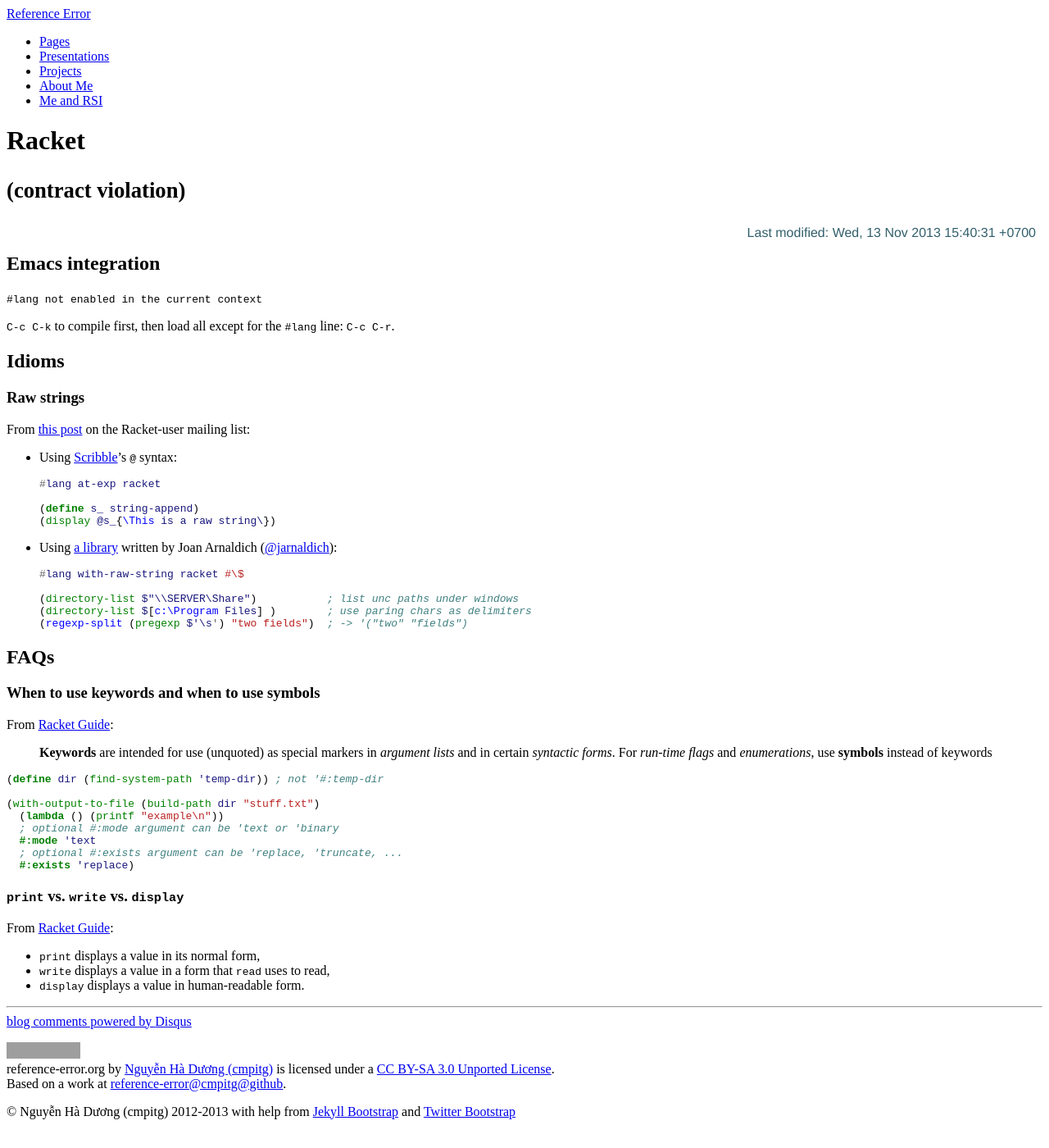
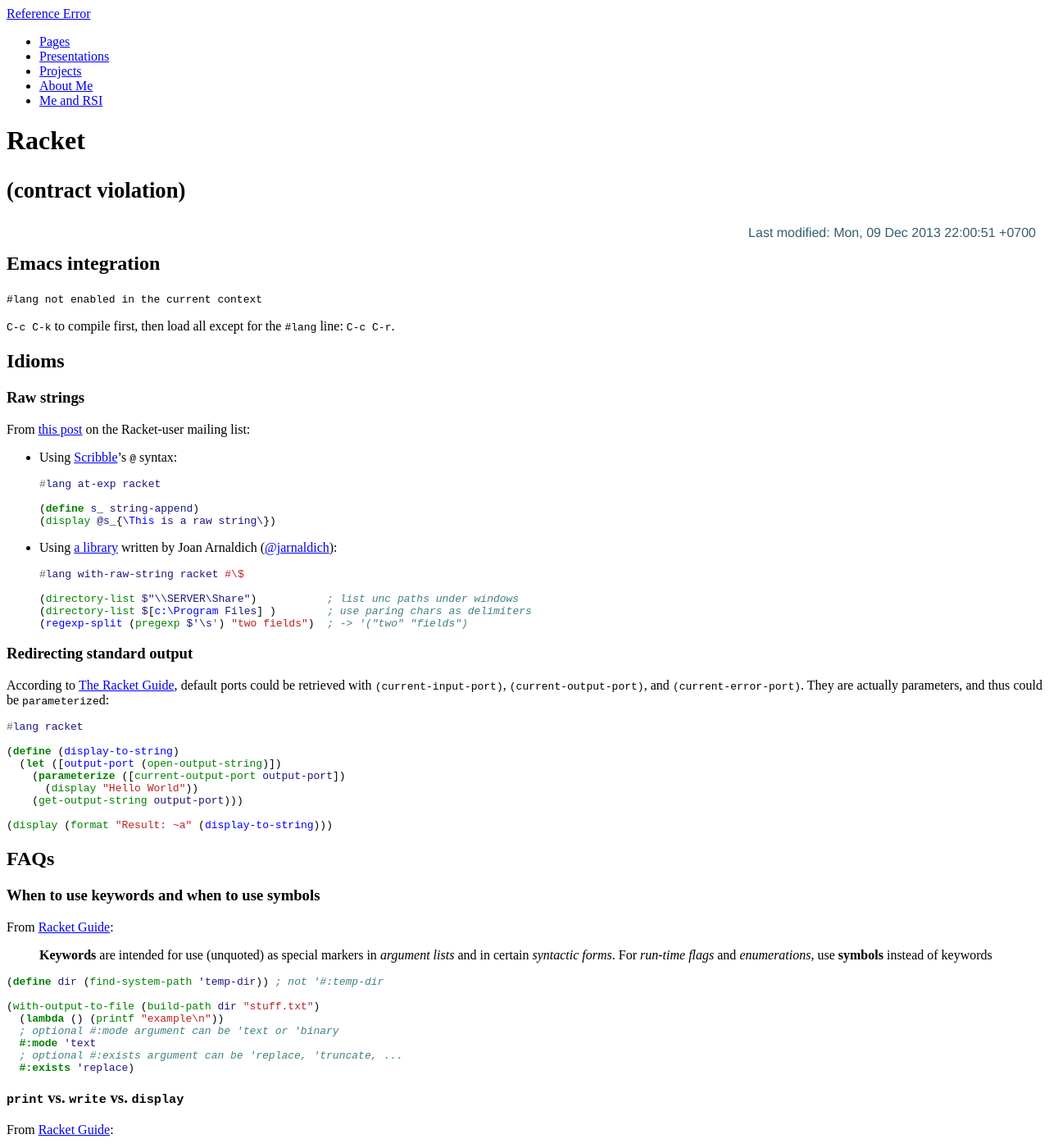
Before and after one commit to cmpitg/cmpitg.github.com, a Jekyll site: the page built from guides/racket.md, in a window 1280 px wide and 1400 px high. Shown: the whole window at 82% size. Built offline with Jekyll 4.4.1, drawn with Linux system fonts in a browser that asks for light colours; Markdown is read by kramdown in place of the engine named in the settings; comment, search, counter and statistics services are not loaded; grey boxes are pictures that could not be loaded.

Commit message:
Update Racket guide: redirecting standard output.

````diff
--- a/guides/racket.md
+++ b/guides/racket.md
@@ -5,7 +5,7 @@
 category: Programming_Language
 tags: [racket, guide]
 permalink: /racket/
-last_updated: Wed, 13 Nov 2013 15:40:31 +0700
+last_updated: Mon, 09 Dec 2013 22:00:51 +0700
 ---
 {% include JB/setup %}
 
@@ -44,6 +44,26 @@
   (regexp-split (pregexp $'\s') "two fields")  ; -> '("two" "fields")
   ```
 
+### Redirecting standard output
+
+According to
+[The Racket Guide](http://docs.racket-lang.org/guide/default-ports.html),
+default ports could be retrieved with `(current-input-port)`,
+`(current-output-port)`, and `(current-error-port)`.  They are actually
+parameters, and thus could be `parameterize`d:
+
+```racket
+#lang racket
+
+(define (display-to-string)
+  (let ([output-port (open-output-string)])
+    (parameterize ([current-output-port output-port])
+      (display "Hello World"))
+    (get-output-string output-port)))
+
+(display (format "Result: ~a" (display-to-string)))
+```
+
 ## FAQs
 
 ### When to use keywords and when to use symbols
````
